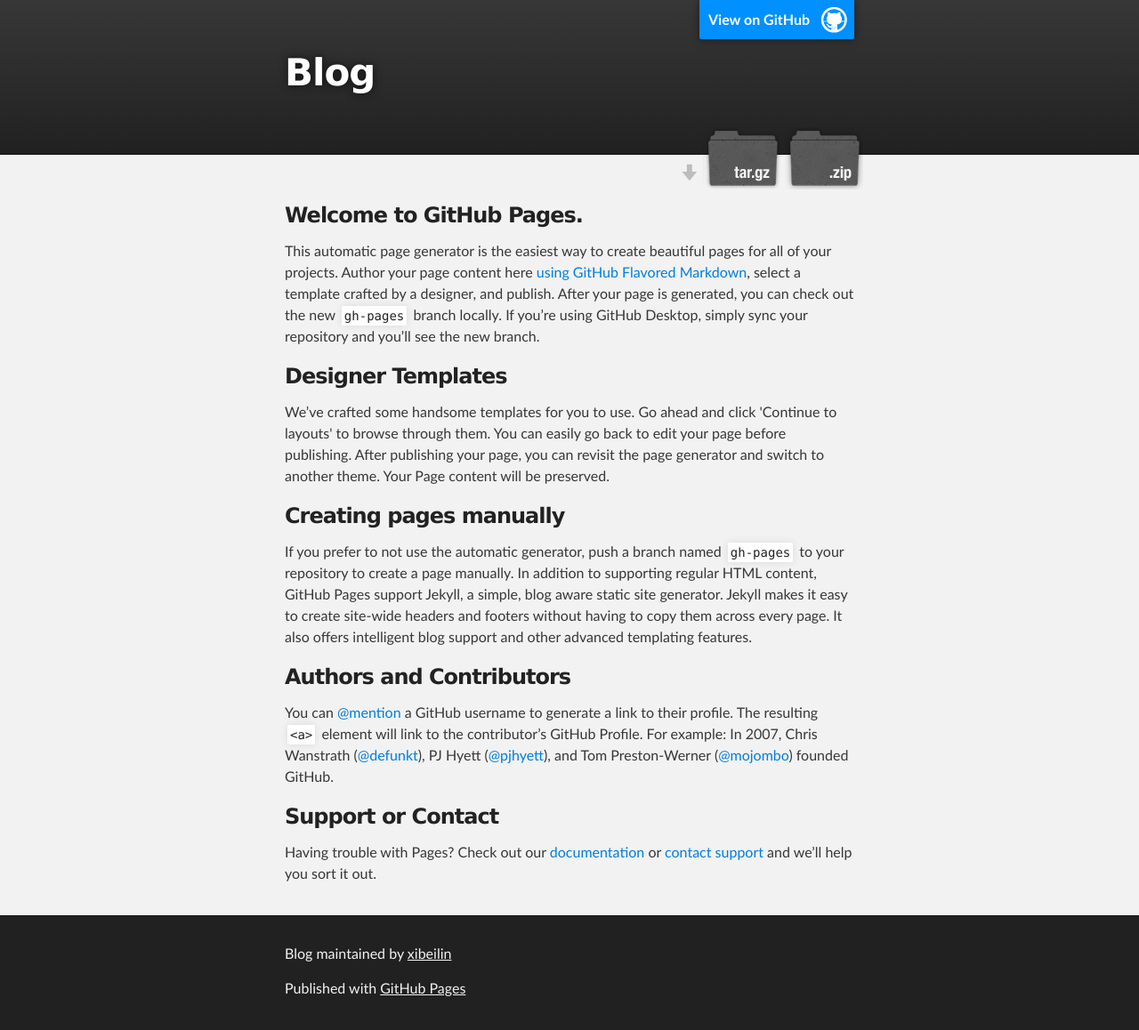
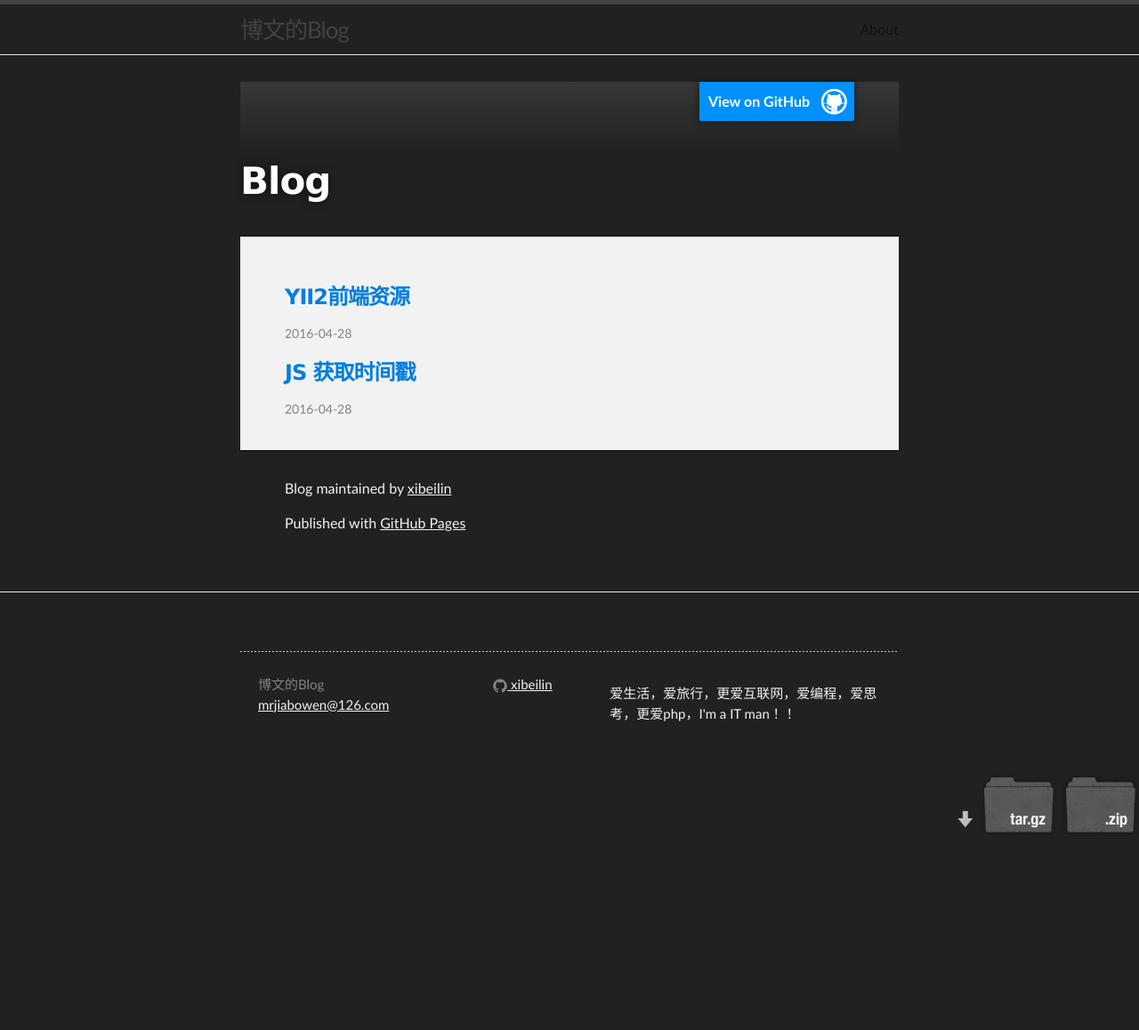
Before and after one commit to xibeilin/blog, a Jekyll site: the page built from index.html, in a window 1280 px wide. Shown: the whole page at 89% size. Built offline with Jekyll 4.4.1, drawn with Linux system fonts in a browser that asks for light colours; after the commit the page ends 940 px from its top, so only the background shows below that.

Commit message:
add post to index.html

```diff
--- a/index.html
+++ b/index.html
@@ -1,16 +1,17 @@
+---
+layout: default
+---
 <!DOCTYPE html>
 <html>
 
+<div class="home">
   <head>
     <meta charset='utf-8'>
     <meta http-equiv="X-UA-Compatible" content="chrome=1">
-    <meta name="description" content="Blog : ">
-
+    <meta name="description" content="博文的Blog 爱生活，爱旅行，更爱互联网，爱编程，爱思考，更爱php，I'm a IT man!!">
     <link rel="stylesheet" type="text/css" media="screen" href="stylesheets/stylesheet.css">
-
-    <title>Blog</title>
+    <title>博文的Blog</title>
   </head>
-
   <body>
 
     <!-- HEADER -->
@@ -18,6 +19,7 @@
         <header class="inner">
           <a id="forkme_banner" href="https://github.com/xibeilin/blog">View on GitHub</a>
 
+</div>
           <h1 id="project_title">Blog</h1>
           <h2 id="project_tagline"></h2>
 
@@ -31,30 +33,15 @@
     <!-- MAIN CONTENT -->
     <div id="main_content_wrap" class="outer">
       <section id="main_content" class="inner">
-        <h3>
-<a id="welcome-to-github-pages" class="anchor" href="#welcome-to-github-pages" aria-hidden="true"><span aria-hidden="true" class="octicon octicon-link"></span></a>Welcome to GitHub Pages.</h3>
 
-<p>This automatic page generator is the easiest way to create beautiful pages for all of your projects. Author your page content here <a href="https://guides.github.com/features/mastering-markdown/">using GitHub Flavored Markdown</a>, select a template crafted by a designer, and publish. After your page is generated, you can check out the new <code>gh-pages</code> branch locally. If you’re using GitHub Desktop, simply sync your repository and you’ll see the new branch.</p>
-
-<h3>
-<a id="designer-templates" class="anchor" href="#designer-templates" aria-hidden="true"><span aria-hidden="true" class="octicon octicon-link"></span></a>Designer Templates</h3>
-
-<p>We’ve crafted some handsome templates for you to use. Go ahead and click 'Continue to layouts' to browse through them. You can easily go back to edit your page before publishing. After publishing your page, you can revisit the page generator and switch to another theme. Your Page content will be preserved.</p>
-
-<h3>
-<a id="creating-pages-manually" class="anchor" href="#creating-pages-manually" aria-hidden="true"><span aria-hidden="true" class="octicon octicon-link"></span></a>Creating pages manually</h3>
-
-<p>If you prefer to not use the automatic generator, push a branch named <code>gh-pages</code> to your repository to create a page manually. In addition to supporting regular HTML content, GitHub Pages support Jekyll, a simple, blog aware static site generator. Jekyll makes it easy to create site-wide headers and footers without having to copy them across every page. It also offers intelligent blog support and other advanced templating features.</p>
-
-<h3>
-<a id="authors-and-contributors" class="anchor" href="#authors-and-contributors" aria-hidden="true"><span aria-hidden="true" class="octicon octicon-link"></span></a>Authors and Contributors</h3>
-
-<p>You can <a href="https://help.github.com/articles/basic-writing-and-formatting-syntax/#mentioning-users-and-teams" class="user-mention">@mention</a> a GitHub username to generate a link to their profile. The resulting <code>&lt;a&gt;</code> element will link to the contributor’s GitHub Profile. For example: In 2007, Chris Wanstrath (<a href="https://github.com/defunkt" class="user-mention">@defunkt</a>), PJ Hyett (<a href="https://github.com/pjhyett" class="user-mention">@pjhyett</a>), and Tom Preston-Werner (<a href="https://github.com/mojombo" class="user-mention">@mojombo</a>) founded GitHub.</p>
-
-<h3>
-<a id="support-or-contact" class="anchor" href="#support-or-contact" aria-hidden="true"><span aria-hidden="true" class="octicon octicon-link"></span></a>Support or Contact</h3>
-
-<p>Having trouble with Pages? Check out our <a href="https://help.github.com/pages">documentation</a> or <a href="https://github.com/contact">contact support</a> and we’ll help you sort it out.</p>
+		  {% for post in site.posts %}
+		  <h3>
+			  <a class="post-link" href="{{ post.url | prepend :site.baseurl}}"><span>{{ post.title }}</span></a>
+		  </h3>
+		  <p>
+			  <span class="post-meta">{{ post.date | date: "%Y-%m-%d"}}</span>
+		  </p>
+		  {% endfor %}
       </section>
     </div>
 
@@ -65,8 +52,5 @@
         <p>Published with <a href="https://pages.github.com">GitHub Pages</a></p>
       </footer>
     </div>
-
-
-
   </body>
 </html>
```
Also changed, not shown: 1 other file.
